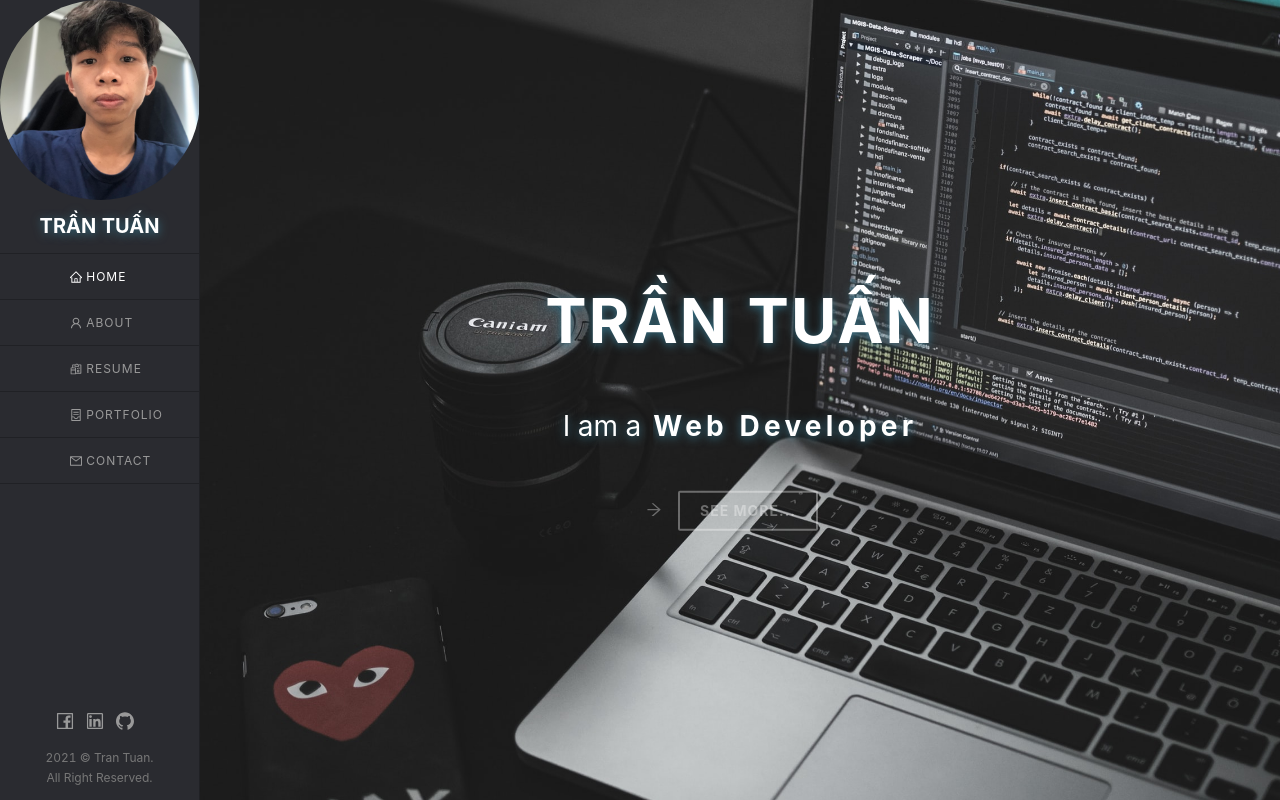
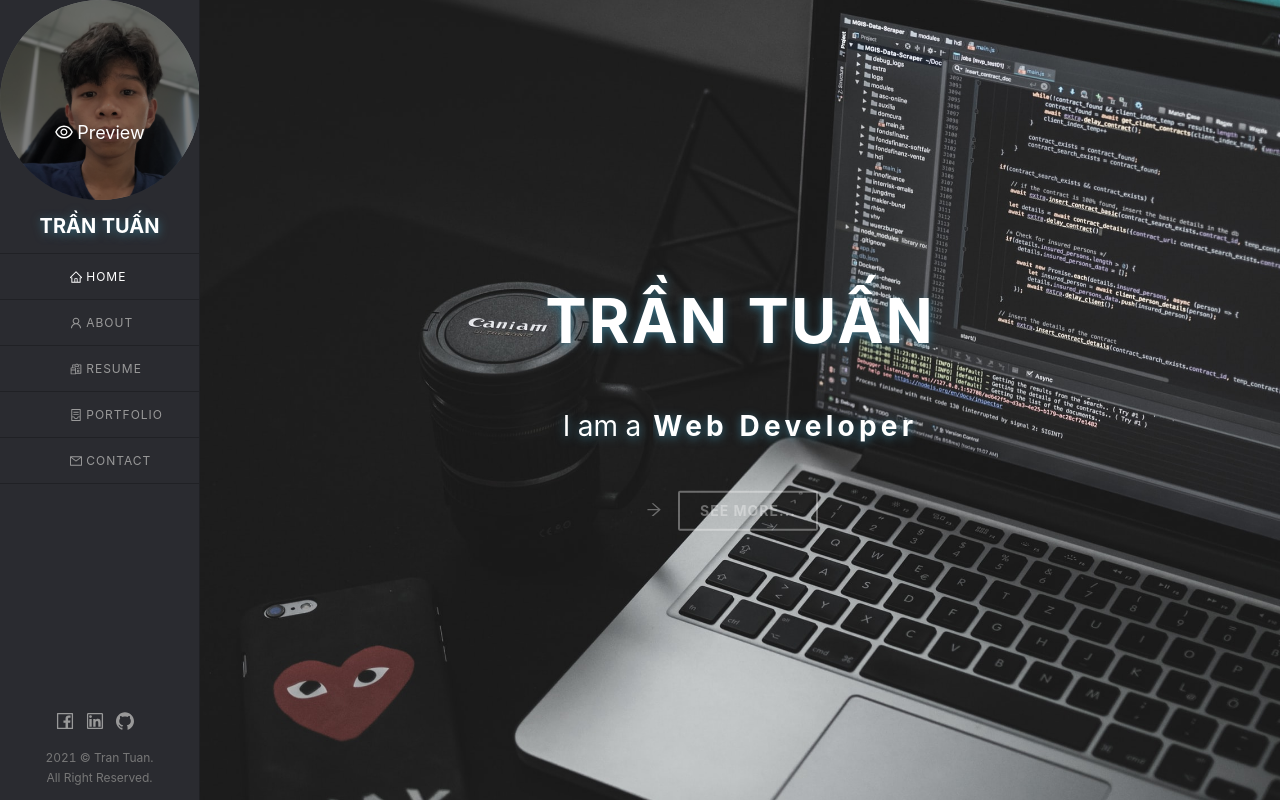
Before and after one commit to tdtuan97/profile, a React (Create React App) app: page /profile/home in a window 1280 px wide. Built offline with nearby package versions, Linux system fonts and the light colour scheme.

Commit message:
update portfolo

```diff
--- a/src/features/profile/components/Sidebar.js
+++ b/src/features/profile/components/Sidebar.js
@@ -3,11 +3,10 @@ import {
     Link, useLocation
 } from "react-router-dom";
 
-import {Button} from 'antd';
+import {Button, Image} from 'antd';
 import {
     HomeOutlined,
     UserOutlined,
-    MenuOutlined,
     ContainerOutlined,
     ReconciliationOutlined,
     MailOutlined,
@@ -30,32 +29,36 @@ export function Sidebar() {
     const cls_resume = location.pathname === '/resume' ? 'active' : '';
     const cls_portfolio = location.pathname === '/portfolio' ? 'active' : '';
     const cls_contact = location.pathname === '/contact' ? 'active' : '';
-
+    const avatar_img = process.env.PUBLIC_URL + '/' + user.avatar_img;
     return (
         <div className="sidebar-wrapper">
             <div className="sidebar-content">
                 <div className="box-avatar">
                     <span className="avatar-circle">
-                        <img  src={user.avatar_img} alt={user.full_name}/>
+                        <Image src={avatar_img}/>
                     </span>
                     <h2 className="profile-name">{user.full_name}</h2>
                 </div>
                 <div className="box-menu">
                     <ul>
                         <li>
-                            <Link to="/home" className={cls_home}><HomeOutlined/> <span className="label">Home</span></Link>
+                            <Link to="/home" className={cls_home}><HomeOutlined/> <span
+                                className="label">Home</span></Link>
                         </li>
                         <li>
                             <Link to="/about" className={cls_about}><UserOutlined/> <span className="label">About</span></Link>
                         </li>
                         <li>
-                            <Link to="/resume" className={cls_resume}><ReconciliationOutlined/> <span className="label">Resume</span></Link>
+                            <Link to="/resume" className={cls_resume}><ReconciliationOutlined/> <span
+                                className="label">Resume</span></Link>
                         </li>
                         <li>
-                            <Link to="/portfolio" className={cls_portfolio}><ContainerOutlined/> <span className="label">Portfolio</span></Link>
+                            <Link to="/portfolio" className={cls_portfolio}><ContainerOutlined/> <span
+                                className="label">Portfolio</span></Link>
                         </li>
                         <li>
-                            <Link to="/contact" className={cls_contact}><MailOutlined/> <span className="label">Contact</span></Link>
+                            <Link to="/contact" className={cls_contact}><MailOutlined/> <span
+                                className="label">Contact</span></Link>
                         </li>
                     </ul>
                 </div>
--- a/src/features/profile/layouts/main.scss
+++ b/src/features/profile/layouts/main.scss
@@ -320,7 +320,8 @@ $base-distance-item-m: 6px;
                 .skill-icon {
                     margin-bottom: 12px;
                 }
-                h4{
+
+                h4 {
                     overflow: hidden;
                     text-overflow: ellipsis;
                     white-space: nowrap;
@@ -400,6 +401,27 @@ $base-distance-item-m: 6px;
                     h4 {
                         margin-bottom: 0;
                     }
+                }
+            }
+        }
+    }
+
+    .portfolio-wrapper {
+        .portfolio {
+            .ant-list-item{
+                padding: $base-distance-item 0;
+                h4 {
+                    font-weight: bold;
+                }
+
+                img {
+                    width: 200px;
+                    max-width: 200px;
+                }
+
+                .btn-action {
+                    color: $base-color;
+                    padding: 0;
                 }
             }
         }
@@ -516,6 +538,13 @@ $base-distance-item-m: 6px;
             }
         }
 
+        .ant-list-item{
+            img {
+                width: 150px;
+                max-width: 150px;
+            }
+        }
+
         .contact-wrapper {
             .contact-social {
                 .social-item {
@@ -530,7 +559,7 @@ $base-distance-item-m: 6px;
         }
     }
 
-    @media (max-width: 575px){
+    @media (max-width: 575px) {
         .page {
             top: 48px;
             left: 0;
@@ -554,6 +583,7 @@ $base-distance-item-m: 6px;
         .resume-wrapper {
             .timeline {
                 height: 180px;
+
                 .line-left {
                     width: 150px;
                 }
@@ -577,6 +607,14 @@ $base-distance-item-m: 6px;
             }
         }
 
+        .portfolio-wrapper {
+            .portfolio {
+                img {
+                    display: none;
+                }
+            }
+        }
+
         .contact-wrapper {
             .contact-social {
                 .social-item {
--- a/src/features/profile/views/Portfolio.js
+++ b/src/features/profile/views/Portfolio.js
@@ -1,19 +1,59 @@
 import React from 'react';
 import {} from '@ant-design/icons';
-import {Row, Col, Timeline, Progress, Button} from 'antd';
+import {Image, Button} from 'antd';
+import {List} from 'antd';
+import {GithubOutlined, AliwangwangOutlined} from '@ant-design/icons';
 import {Main} from "../layouts/Main";
 import user from "../../../mock/profile.json";
 import {Link} from "react-router-dom";
 
+function handleClickButtonLink(e) {
+    e.preventDefault();
+    window.open(e.currentTarget.value, '_blank');
+}
+
 export function Portfolio() {
     return (
         <Main>
-            <div className="page resume-wrapper">
+            <div className="page portfolio-wrapper">
                 <section className="section-container">
                     <div className="page-heading">
                         <h2>Portfolio.</h2>
                     </div>
                     <div className="portfolio">
+                        <List
+                            itemLayout="vertical"
+                            size="large"
+                            pagination={false}
+                            dataSource={user.projects}
+                            renderItem={item => (
+                                <List.Item
+                                    key={item.title}
+                                    actions={[
+                                        <Button type={"link"}
+                                                onClick={event => handleClickButtonLink(event)}
+                                                value={item.repository}
+                                                className="btn-action"
+                                        ><GithubOutlined/> Repository</Button>,
+                                        item.review === null ? null :
+                                            <Button type={"link"}
+                                                    onClick={event => handleClickButtonLink(event)}
+                                                    value={item.review}
+                                                    className="btn-action"
+                                            ><AliwangwangOutlined/> Review</Button>,
+                                    ]}
+                                    extra={
+                                        <img src={item.image} alt=""/>
+                                    }
+                                >
+                                    <List.Item.Meta
+                                        title={item.name}
+                                        description={item.language}
+                                    />
+                                    {item.description}
+                                </List.Item>
+                            )}
+                        />
                     </div>
                     <div className="action-more">
                         <span className="btn-wrapper btn-back">
--- a/src/features/profile/views/Resume.js
+++ b/src/features/profile/views/Resume.js
@@ -1,5 +1,4 @@
 import React from 'react';
-import {} from '@ant-design/icons';
 import {Row, Col, Timeline, Progress, Button} from 'antd';
 import {Main} from "../layouts/Main";
 import user from "../../../mock/profile.json";
--- a/src/mock/profile.json
+++ b/src/mock/profile.json
@@ -73,5 +73,61 @@
     "github"        : "https://github.com/tdtuan97",
     "email"         : "tdtuan97@gmail.com",
     "avatar_img"    : "user/avatar.jpeg",
-    "background_img": "user/altumcode.jpg"
+    "background_img": "user/altumcode.jpg",
+    "projects"      : [
+        {
+            "type"       : "front-end",
+            "language"   : "Javascript",
+            "name"       : "Mix All",
+            "description": "Learning about ReactJS + Redux. You can listen to music on this site.",
+            "repository" : "https://github.com/tdtuan97/mix-all",
+            "review"     : "https://tdtuan97.github.io/mix-all",
+            "image"      : "program_languages/js-logo.png"
+        },
+        {
+            "type"       : "front-end",
+            "language"   : "Javascript",
+            "name"       : "SSC Mix",
+            "description": "Staff of SSC Office use public services, such as: Lend money, payment order lunch.",
+            "repository" : "https://github.com/tdtuan97/ssc-mix",
+            "review"     : "https://tdtuan97.github.io/ssc-mix",
+            "image"      : "program_languages/js-logo.png"
+        },
+        {
+            "type"       : "front-end",
+            "language"   : "Javascript",
+            "name"       : "Profile",
+            "description": "Display user profile.",
+            "repository" : "https://github.com/tdtuan97/profile/",
+            "review"     : "https://tdtuan97.github.io/profile",
+            "image"      : "program_languages/js-logo.png"
+        },
+        {
+            "type"       : "back-end",
+            "language"   : "Javascript",
+            "name"       : "SSC Mix",
+            "description": "Learning about backend services with NodeJS + Express.",
+            "repository" : "https://github.com/tdtuan97/node-api/",
+            "review"     : null,
+            "image"      : "program_languages/js-logo.png"
+        },
+        {
+            "type"       : "back-end",
+            "language"   : "PHP",
+            "name"       : "Laravel API",
+            "description": "Learning about set up Laravel, Nginx, and MySQL with Docker Composer.",
+            "repository" : "https://github.com/tdtuan97/laravel-api",
+            "review"     : null,
+            "image"      : "program_languages/php-logo.png"
+        },
+        {
+            "type"       : "back-end",
+            "language"   : "PHP",
+            "name"       : "SSC Lunch",
+            "description": "Handle back-end of SSC Office. Access with MySQL using API. Features: OAuth2, JWT, Permission, CRUD, Google Firebase.",
+            "repository" : "https://github.com/tdtuan97/ssc-lunch",
+            "review"     : null,
+            "image"      : "program_languages/php-logo.png"
+        }
+    ]
 }
```
Also changed, not shown: src/features/profile/views/Contact.js (+5 -5 lines), public/program_languages/js-logo.png (added), public/program_languages/php-logo.png (added).
